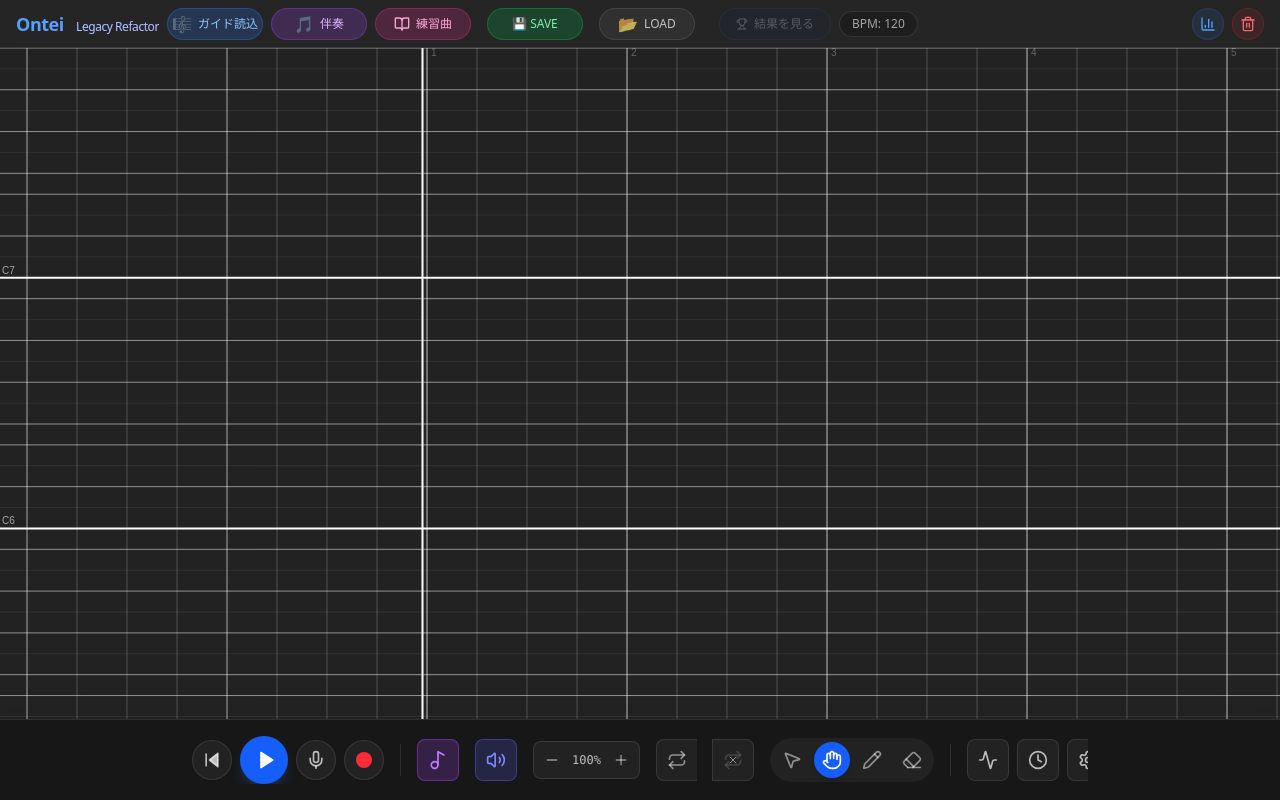
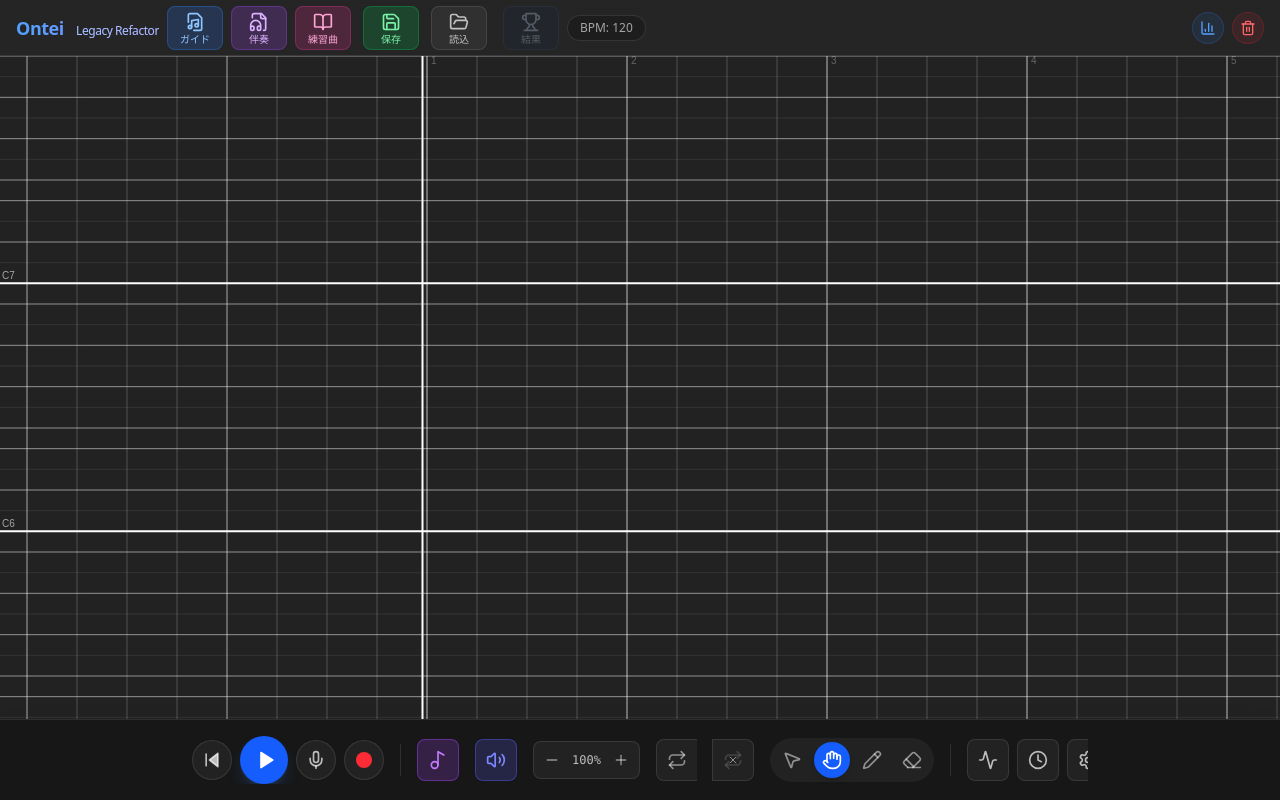
Before and after one commit to morisoba-03/ontei, a React (Vite) app: page / in a window 1280 px wide. Built offline with nearby package versions, Linux system fonts and the light colour scheme; no server answers.

Commit message:
Update top bar buttons to compact style

```diff
--- a/src/App.tsx
+++ b/src/App.tsx
@@ -13,7 +13,7 @@ import { PitchIndicator } from './components/PitchIndicator';
 import { StatsDashboard } from './components/StatsDashboard';
 import { PresetSongModal } from './components/PresetSongModal';
 import { SaveSongModal } from './components/SaveSongModal';
-import { Trophy, Trash2, BarChart3, BookOpen } from 'lucide-react';
+import { Trophy, Trash2, BarChart3, BookOpen, FileMusic, FileAudio, Save, FolderOpen } from 'lucide-react';
 
 
 function App() {
@@ -43,7 +43,7 @@ function App() {
   return (
     <div className="w-screen h-[100dvh] bg-[#1a1a1a] text-white overflow-hidden flex flex-col">
       {/* Top Bar - Scrollable */}
-      <div className="h-12 border-b border-white/10 flex items-center px-2 md:px-4 bg-white/5 backdrop-blur-sm z-10 overflow-x-auto no-scrollbar gap-2">
+      <div className="h-14 border-b border-white/10 flex items-center px-2 md:px-4 bg-white/5 backdrop-blur-sm z-10 overflow-x-auto no-scrollbar gap-2">
         <h1 className="font-bold text-base md:text-lg tracking-tight bg-gradient-to-r from-blue-400 to-indigo-400 bg-clip-text text-transparent truncate max-w-[120px] md:max-w-none">
           Ontei <span className="hidden md:inline text-xs text-white/40 font-normal ml-2">Legacy Refactor</span>
         </h1>
@@ -54,10 +54,10 @@ function App() {
           {/* Import Guide (MIDI or Audio) */}
           <button
             onClick={() => document.getElementById('hidden-import-guide')?.click()}
-            className="h-8 w-24 rounded-full bg-blue-500/20 text-blue-300 text-xs hover:bg-blue-500/30 transition-all border border-blue-500/30 flex items-center justify-center gap-1.5"
+            className="h-11 w-12 md:w-14 rounded-lg bg-blue-500/20 text-blue-300 text-[9px] md:text-[10px] hover:bg-blue-500/30 transition-all border border-blue-500/30 flex flex-col items-center justify-center gap-0.5 leading-none p-1"
             title="ガイド(MIDI/音声)を読み込む"
           >
-            <span className="text-lg md:text-base">🎼</span> <span className="hidden md:inline">ガイド読込</span>
+            <FileMusic className="w-5 h-5" /> <span>ガイド</span>
           </button>
           <input
             type="file" accept=".mid,.midi,.mp3,.wav,.ogg,.m4a"
@@ -76,10 +76,10 @@ function App() {
           {/* Import Backing (Audio) */}
           <button
             onClick={() => document.getElementById('hidden-import-audio')?.click()}
-            className="h-8 w-24 rounded-full bg-purple-500/20 text-purple-300 text-xs hover:bg-purple-500/30 transition-all border border-purple-500/30 flex items-center justify-center gap-1.5"
+            className="h-11 w-12 md:w-14 rounded-lg bg-purple-500/20 text-purple-300 text-[9px] md:text-[10px] hover:bg-purple-500/30 transition-all border border-purple-500/30 flex flex-col items-center justify-center gap-0.5 leading-none p-1"
             title="伴奏(MP3/WAV)を読み込む"
           >
-            <span className="text-lg md:text-base">🎵</span> <span className="hidden md:inline">伴奏</span>
+            <FileAudio className="w-5 h-5" /> <span>伴奏</span>
           </button>
           <input
             type="file" accept=".mp3,.wav,.ogg,.m4a"
@@ -90,28 +90,28 @@ function App() {
           {/* Preset Songs */}
           <button
             onClick={() => setShowPresets(true)}
-            className="h-8 w-24 rounded-full bg-pink-500/20 text-pink-300 text-xs hover:bg-pink-500/30 transition-all border border-pink-500/30 flex items-center justify-center gap-1.5"
+            className="h-11 w-12 md:w-14 rounded-lg bg-pink-500/20 text-pink-300 text-[9px] md:text-[10px] hover:bg-pink-500/30 transition-all border border-pink-500/30 flex flex-col items-center justify-center gap-0.5 leading-none p-1"
             title="練習曲ライブラリ"
           >
-            <BookOpen className="w-4 h-4" /> <span className="hidden md:inline">練習曲</span>
+            <BookOpen className="w-5 h-5" /> <span>練習曲</span>
           </button>
 
           {/* Save Session */}
           <button
             onClick={() => setShowSaveModal(true)}
-            className="h-8 w-24 rounded-full bg-green-500/20 text-green-300 text-xs hover:bg-green-500/30 transition-all border border-green-500/30 flex items-center justify-center gap-1.5 ml-2"
+            className="h-11 w-12 md:w-14 rounded-lg bg-green-500/20 text-green-300 text-[9px] md:text-[10px] hover:bg-green-500/30 transition-all border border-green-500/30 flex flex-col items-center justify-center gap-0.5 leading-none p-1 ml-1"
             title="現在の状態を保存"
           >
-            <span className="hidden md:inline">💾 SAVE</span><span className="md:hidden">💾</span>
+            <Save className="w-5 h-5" /> <span>保存</span>
           </button>
 
           {/* Load Project (JSON) */}
           <button
             onClick={() => document.getElementById('hidden-import-json')?.click()}
-            className="h-8 w-24 rounded-full bg-white/5 text-white/70 text-xs hover:bg-white/10 transition-all border border-white/10 flex items-center justify-center gap-1.5 ml-2"
+            className="h-11 w-12 md:w-14 rounded-lg bg-white/5 text-white/70 text-[9px] md:text-[10px] hover:bg-white/10 transition-all border border-white/10 flex flex-col items-center justify-center gap-0.5 leading-none p-1 ml-1"
             title="練習データを読み込む"
           >
-            <span className="text-lg md:text-base">📂</span> <span className="hidden md:inline">LOAD</span>
+            <FolderOpen className="w-5 h-5" /> <span>読込</span>
           </button>
           <input
             type="file" accept=".json"
@@ -123,14 +123,14 @@ function App() {
           <button
             onClick={() => state.scoreResult && state.scoreResult.totalScore > 0 && setShowResult(true)}
             disabled={!state.scoreResult || state.scoreResult.totalScore <= 0}
-            className={`h-8 w-28 rounded-full text-xs transition-all border flex items-center justify-center gap-1.5 ml-4 ${state.scoreResult && state.scoreResult.totalScore > 0
+            className={`h-11 w-12 md:w-14 rounded-lg text-[9px] md:text-[10px] transition-all border flex flex-col items-center justify-center gap-0.5 leading-none p-1 ml-2 ${state.scoreResult && state.scoreResult.totalScore > 0
               ? "bg-yellow-500/20 text-yellow-300 border-yellow-500/30 hover:bg-yellow-500/30 cursor-pointer"
               : "bg-gray-800/50 text-gray-500 border-gray-700/50 cursor-not-allowed opacity-70"
               }`}
             title={state.scoreResult && state.scoreResult.totalScore > 0 ? "結果を見る" : "まだ結果がありません"}
           >
-            <Trophy className={`w-3 h-3 ${state.scoreResult && state.scoreResult.totalScore > 0 ? 'text-yellow-300' : 'text-gray-500'}`} />
-            <span className="hidden md:inline">結果を見る</span>
+            <Trophy className={`w-5 h-5 ${state.scoreResult && state.scoreResult.totalScore > 0 ? 'text-yellow-300' : 'text-gray-500'}`} />
+            <span>結果</span>
           </button>
 
         </div>
```
